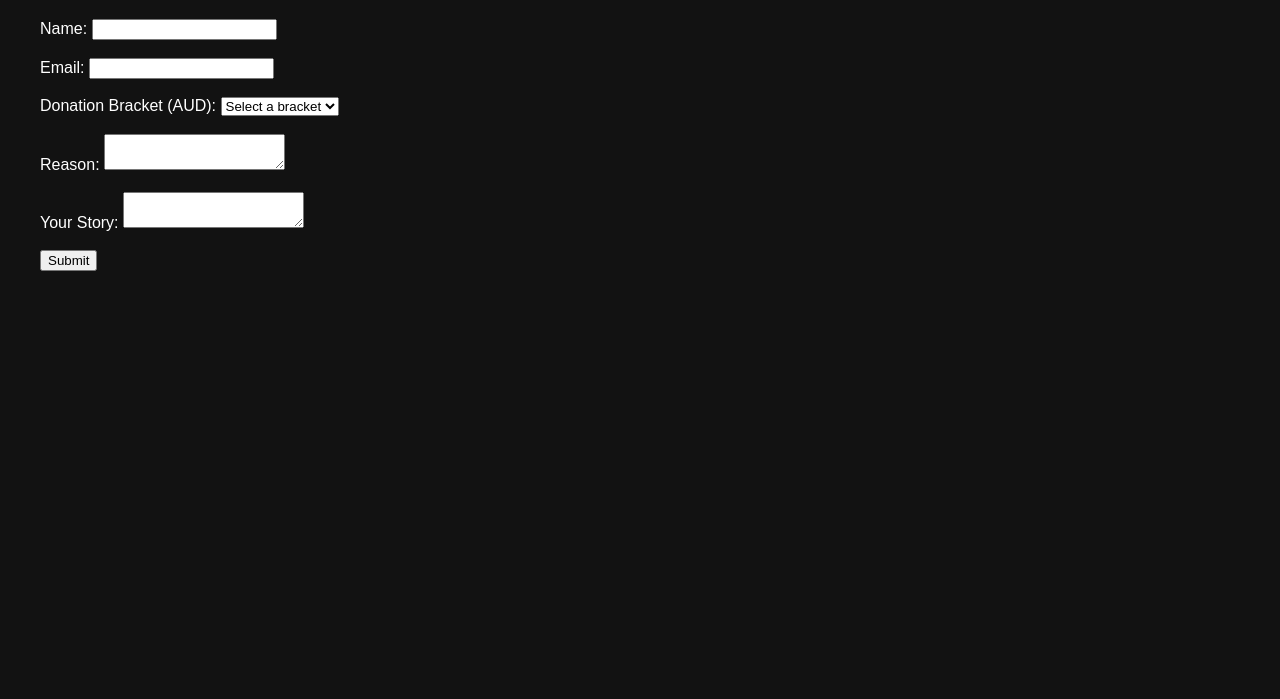
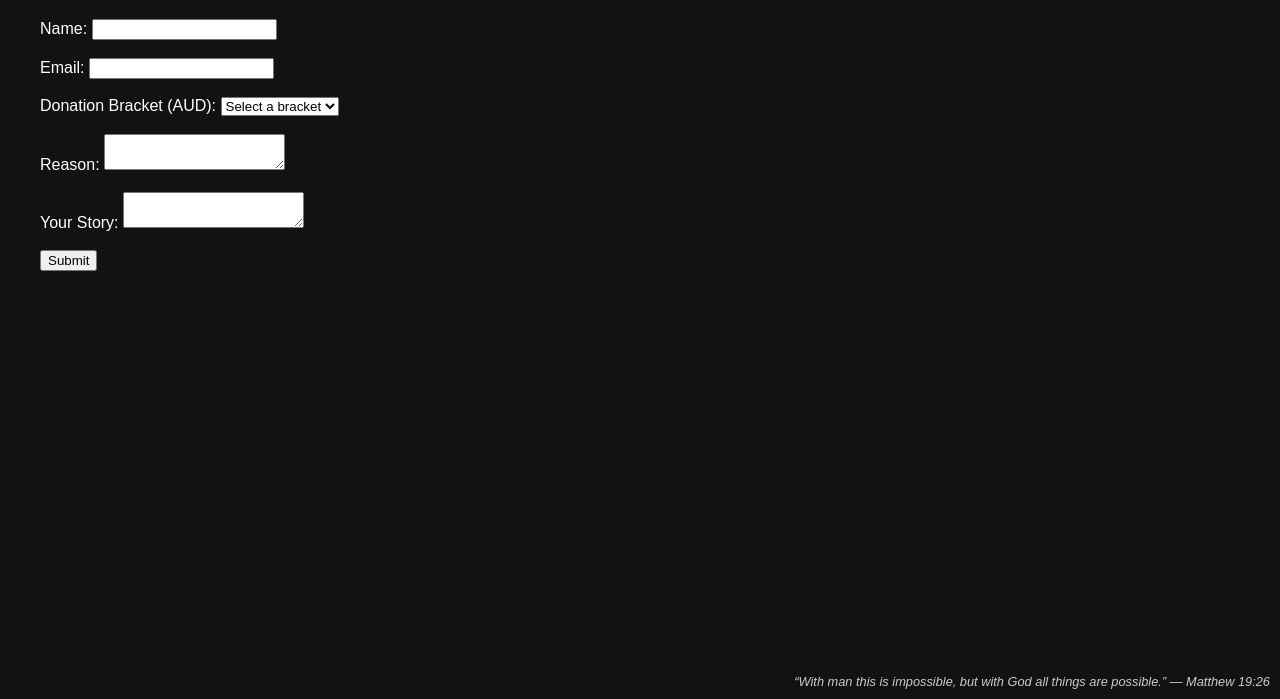
Before and after one commit to Skhotheni24/donation-site, a website: page index.html in a window 1280 px wide. Shown: the part 101-800 px from the top of the page. Drawn offline with Linux system fonts and the light colour scheme.

Commit message:
Add files via upload

```diff
--- a/index.html
+++ b/index.html
@@ -59,5 +59,11 @@
       }
     });
   </script>
+
+<!-- Scripture at bottom right -->
+<div style="position: fixed; bottom: 10px; right: 10px; font-size: 0.8rem; color: #ccc; font-style: italic;">
+  “With man this is impossible, but with God all things are possible.” — Matthew 19:26
+</div>
+
 </body>
 </html>
```
